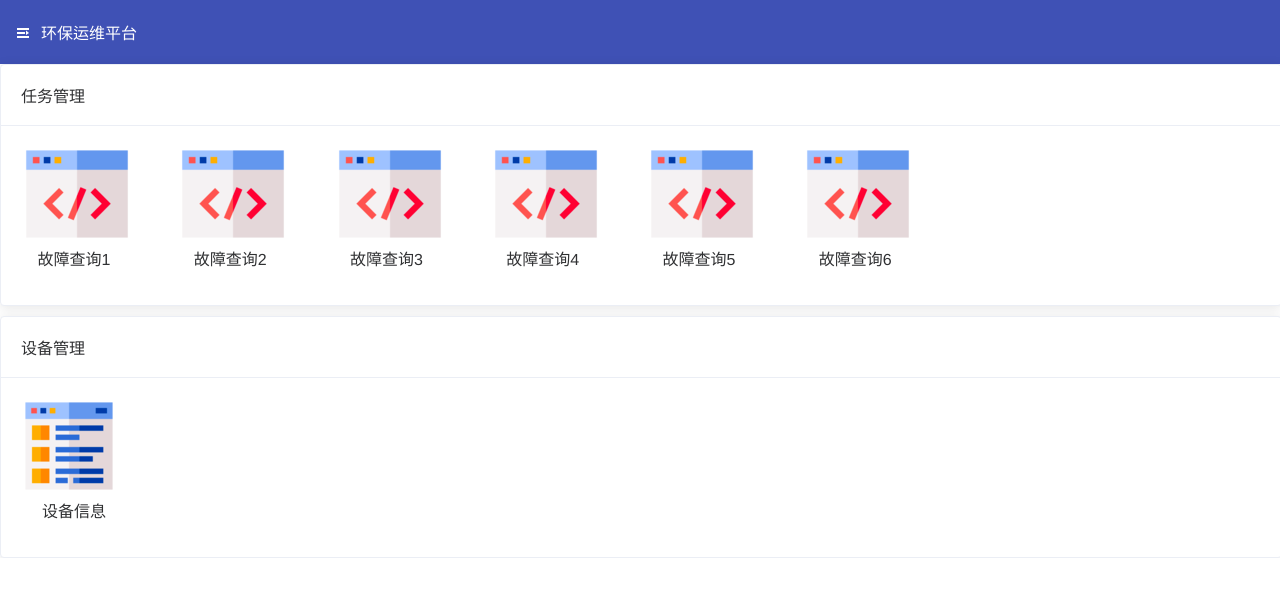
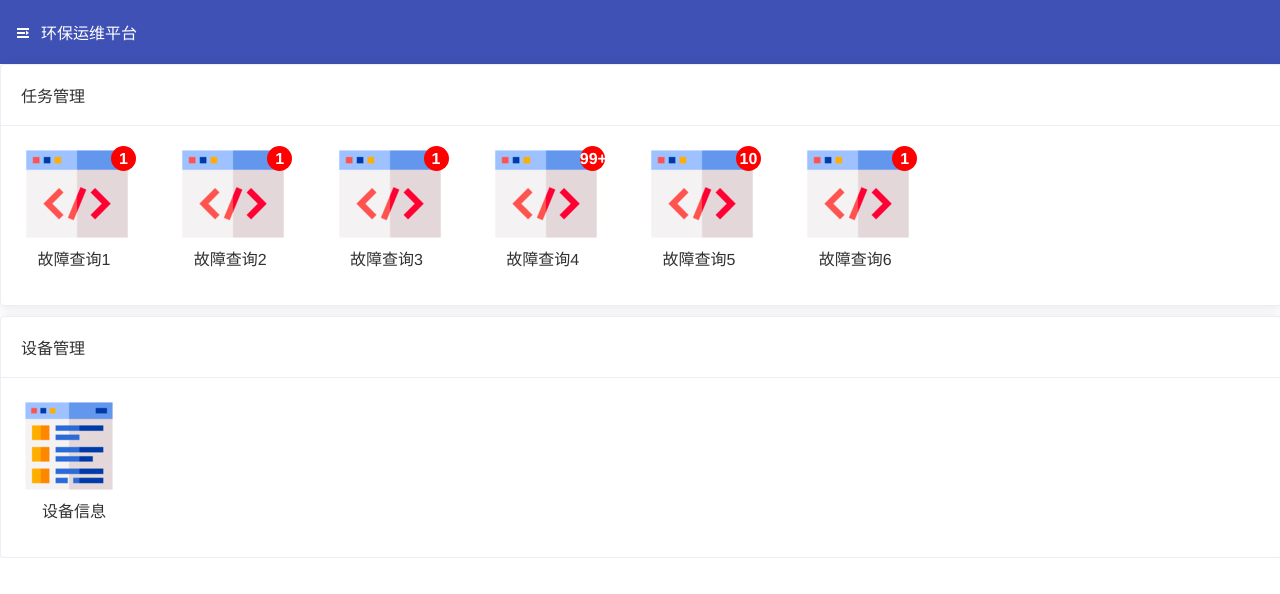
Before and after one commit to wanghongzheng/eoms_vue, a Vue app: page / in a window 1280 px wide. Shown: the top 594 px of the page. Built offline with nearby package versions, Linux system fonts and the light colour scheme.

Commit message:
功能列表项左上角数字标注，表示待处理的任务个数

```diff
--- a/src/components/Index.vue
+++ b/src/components/Index.vue
@@ -14,36 +14,42 @@
                         <el-col :xs="8" :sm="6" :md="4" :lg="3" :xl="1">
                             <a class="grid-content bg-purple" v-on:click="loadPage('故障查询1')">
                                 <el-image :src=faultImage></el-image>
+                                <label class="number"><span>1</span></label>
                                 <label>故障查询1</label>
                             </a>
                         </el-col>
                         <el-col :xs="8" :sm="6" :md="4" :lg="3" :xl="1">
                             <a class="grid-content bg-purple" v-on:click="loadPage('故障查询2')">
                                 <el-image :src=faultImage></el-image>
+                                <label class="number"><span>1</span></label>
                                 <label>故障查询2</label>
                             </a>
                         </el-col>
                         <el-col :xs="8" :sm="6" :md="4" :lg="3" :xl="1">
                             <a class="grid-content bg-purple" v-on:click="loadPage('故障查询3')">
                                 <el-image :src=faultImage></el-image>
+                                <label class="number"><span>1</span></label>
                                 <label>故障查询3</label>
                             </a>
                         </el-col>
                         <el-col :xs="8" :sm="6" :md="4" :lg="3" :xl="1">
                             <a class="grid-content bg-purple" v-on:click="loadPage('故障查询4')">
                                 <el-image :src=faultImage></el-image>
+                                <label class="number"><span>99+</span></label>
                                 <label>故障查询4</label>
                             </a>
                         </el-col>
                         <el-col :xs="8" :sm="6" :md="4" :lg="3" :xl="1">
                             <a class="grid-content bg-purple" v-on:click="loadPage('故障查询5')">
                                 <el-image :src=faultImage></el-image>
+                                <label class="number"><span>10</span></label>
                                 <label>故障查询5</label>
                             </a>
                         </el-col>
                         <el-col :xs="8" :sm="6" :md="4" :lg="3" :xl="1">
                             <a class="grid-content bg-purple" v-on:click="loadPage('故障查询6')">
                                 <el-image :src=faultImage></el-image>
+                                <label class="number"><span>1</span></label>
                                 <label>故障查询6</label>
                             </a>
                         </el-col>
@@ -101,6 +107,25 @@ export default {
             text-align: center;
             margin-bottom: 15px;;
         }
+        .number{
+            width: 25px;
+            height: 25px;
+            background-color: red;
+            margin-top: -100px;
+            margin-left: 90px;
+            z-index: 10000000;
+            position: absolute;
+            -moz-border-radius: 50%;
+            -webkit-border-radius: 50%;
+            span{
+                padding-top: 4px;
+                text-align: center;
+                vertical-align: bottom;
+                display: block;
+                color: #fff;
+                font-weight: bold;
+            }
+        }
     }
 .head{
     background:#3f51b5;
```
